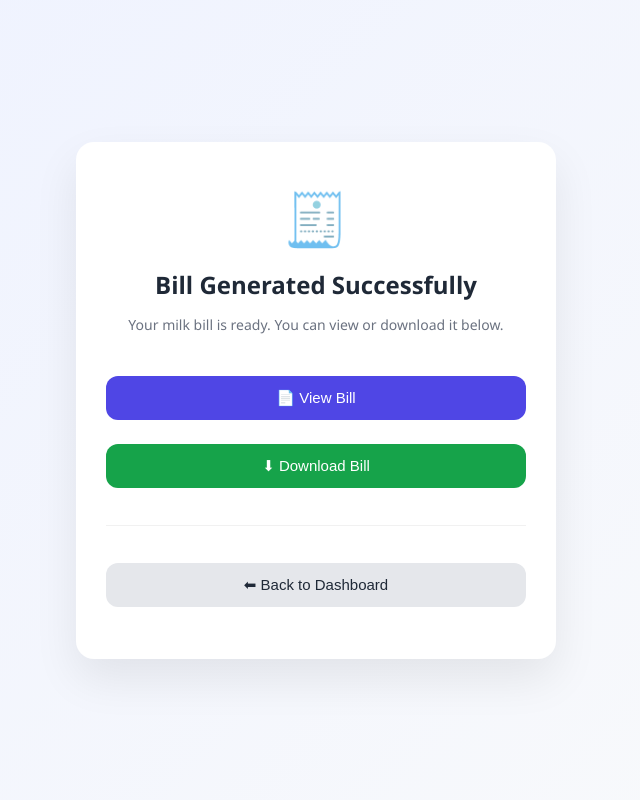
After one commit to Harmin30/milk-tracker, a Flask app: page /bill-ready in a window 1280 px wide. The commit adds this page. Shown: the whole page, without its empty margins (324-964 px from the left). Run offline with Flask 3, Linux system fonts and the light colour scheme; the visitor is signed in with stand-in values (Sample User, id 1).

Commit message:
Improve auth UI, flash messages, bill ready page, deployment prep

```diff
--- a/app.py
+++ b/app.py
@@ -6,6 +6,12 @@ from collections import defaultdict
 from flask import send_file
 from datetime import datetime, timedelta
 import os
+
+BASE_DIR = os.path.abspath(os.path.dirname(__file__))
+BILL_FOLDER = os.path.join(BASE_DIR, "bills")
+
+if not os.path.exists(BILL_FOLDER):
+    os.makedirs(BILL_FOLDER)
 
 app = Flask(__name__)
 app.config['SECRET_KEY'] = os.environ.get("SECRET_KEY", "dev_secret_key")
@@ -30,8 +36,17 @@ else:
 from datetime import timedelta
 
 app.config['REMEMBER_COOKIE_DURATION'] = timedelta(days=7)
+
 app.config['SESSION_COOKIE_HTTPONLY'] = True
-app.config['SESSION_COOKIE_SECURE'] = os.environ.get("RENDER") is not None
+app.config['REMEMBER_COOKIE_HTTPONLY'] = True
+
+# Secure only in production (HTTPS)
+if os.environ.get("RENDER") is not None:
+    app.config['SESSION_COOKIE_SECURE'] = True
+    app.config['REMEMBER_COOKIE_SECURE'] = True
+else:
+    app.config['SESSION_COOKIE_SECURE'] = False
+    app.config['REMEMBER_COOKIE_SECURE'] = False
 
 db = SQLAlchemy(app)
 login_manager = LoginManager()
@@ -159,9 +174,11 @@ def login():
 
         if user and check_password_hash(user.password, password):
             login_user(user, remember=remember)
+            flash("Logged in successfully.", "success")
             return redirect(url_for("dashboard"))
         else:
-            flash("Invalid mobile or password.")
+            flash("Invalid mobile or password.", "danger")
+            return redirect(url_for("login"))
 
     return render_template("login.html")
 
@@ -170,7 +187,7 @@ def login():
 @login_required
 def logout():
     logout_user()
-    flash("Logged out successfully.")
+    flash("Logged out successfully.", "info")
     return redirect(url_for("login"))
 
 
@@ -191,15 +208,18 @@ def profile():
         buffalo_price = request.form.get("buffalo_price")
         cow_price = request.form.get("cow_price")
 
+        if not name or not address or not buffalo_price or not cow_price:
+            flash("Please fill all fields.", "warning")
+            return redirect(url_for("profile"))
+
         user_profile.name = name
         user_profile.address = address
-
-        user_profile.buffalo_price = float(buffalo_price) if buffalo_price else None
-        user_profile.cow_price = float(cow_price) if cow_price else None
+        user_profile.buffalo_price = float(buffalo_price)
+        user_profile.cow_price = float(cow_price)
 
         db.session.commit()
 
-        flash("Profile updated successfully.")
+        flash("Profile updated successfully.", "success")
         return redirect(url_for("profile"))
 
     return render_template("profile.html", profile=user_profile)
@@ -507,7 +527,10 @@ def generate_bill():
 
         # ================= PDF =================
 
-        file_path = f"milk_bill_{current_user.id}.pdf"
+        file_path = os.path.join(
+    BILL_FOLDER,
+    f"milk_bill_{current_user.id}.pdf"
+)
 
         doc = SimpleDocTemplate(
             file_path,
@@ -684,28 +707,34 @@ def generate_bill():
 
         elements.append(total_table)
 
-        # elements.append(Spacer(1, 0.8 * inch))
-
-        # # Generated On Text
-        # elements.append(
-        #     Paragraph(
-        #         f"<font size=9 color=grey>"
-        #         f"Generated on {datetime.now().strftime('%d %b %Y, %H:%M')}"
-        #         f"</font>",
-        #         normal_style
-        #     )
-        # )
-
-
         doc.build(elements)
 
-        return send_file(file_path, as_attachment=True)
+        return redirect(url_for("bill_ready"))
 
     return render_template(
         "generate_bill.html",
         completed_months=completed_months
     )
 
+@app.route("/bill-ready")
+@login_required
+def bill_ready():
+    return render_template("bill_ready.html")
+
+@app.route("/download-bill")
+@login_required
+def download_bill():
+
+    file_path = os.path.join(
+        BILL_FOLDER,
+        f"milk_bill_{current_user.id}.pdf"
+    )
+
+    if not os.path.exists(file_path):
+        flash("Bill not found. Please generate again.")
+        return redirect(url_for("generate_bill"))
+
+    return send_file(file_path)
 
 # Create tables automatically when app starts
 with app.app_context():
--- /dev/null
+++ b/templates/bill_ready.html
@@ -0,0 +1,145 @@
+<!doctype html>
+<html>
+<head>
+  <title>Bill Ready</title>
+  <meta name="viewport" content="width=device-width, initial-scale=1" />
+
+  <style>
+    :root {
+      --primary: #4f46e5;
+      --primary-hover: #4338ca;
+      --success: #16a34a;
+      --success-hover: #15803d;
+      --gray: #6b7280;
+      --dark: #1f2937;
+      --bg: linear-gradient(135deg, #eef2ff, #f9fafb);
+    }
+
+    body {
+      margin: 0;
+      font-family: "Segoe UI", system-ui, sans-serif;
+      background: var(--bg);
+      display: flex;
+      justify-content: center;
+      align-items: center;
+      height: 100vh;
+    }
+
+    .card {
+      width: 95%;
+      max-width: 420px;
+      background: #ffffff;
+      padding: 40px 30px;
+      border-radius: 18px;
+      box-shadow: 0 20px 45px rgba(0, 0, 0, 0.08);
+      text-align: center;
+      animation: fadeIn 0.4s ease-in-out;
+    }
+
+    @keyframes fadeIn {
+      from { opacity: 0; transform: translateY(15px); }
+      to { opacity: 1; transform: translateY(0); }
+    }
+
+    .icon {
+      font-size: 52px;
+      margin-bottom: 15px;
+    }
+
+    h2 {
+      margin: 10px 0 8px;
+      color: var(--dark);
+      font-weight: 600;
+    }
+
+    p {
+      color: var(--gray);
+      font-size: 14px;
+      margin-bottom: 30px;
+    }
+
+    .btn {
+      width: 100%;
+      padding: 13px;
+      margin: 12px 0;
+      border-radius: 12px;
+      border: none;
+      font-size: 15px;
+      font-weight: 500;
+      cursor: pointer;
+      transition: all 0.25s ease;
+    }
+
+    .btn-primary {
+      background: var(--primary);
+      color: white;
+    }
+
+    .btn-primary:hover {
+      background: var(--primary-hover);
+      transform: translateY(-2px);
+      box-shadow: 0 8px 20px rgba(79, 70, 229, 0.3);
+    }
+
+    .btn-success {
+      background: var(--success);
+      color: white;
+    }
+
+    .btn-success:hover {
+      background: var(--success-hover);
+      transform: translateY(-2px);
+      box-shadow: 0 8px 20px rgba(22, 163, 74, 0.3);
+    }
+
+    .btn-secondary {
+      background: #e5e7eb;
+      color: var(--dark);
+    }
+
+    .btn-secondary:hover {
+      background: #d1d5db;
+    }
+
+    a {
+      text-decoration: none;
+    }
+
+    .divider {
+      margin: 25px 0;
+      height: 1px;
+      background: #f1f1f1;
+    }
+  </style>
+</head>
+
+<body>
+
+<div class="card">
+
+  <div class="icon">🧾</div>
+
+  <h2>Bill Generated Successfully</h2>
+  <p>Your milk bill is ready. You can view or download it below.</p>
+
+  <!-- View Bill -->
+  <a href="{{ url_for('download_bill') }}" target="_blank">
+    <button class="btn btn-primary">📄 View Bill</button>
+  </a>
+
+  <!-- Direct Download -->
+  <a href="{{ url_for('download_bill') }}" download>
+    <button class="btn btn-success">⬇ Download Bill</button>
+  </a>
+
+  <div class="divider"></div>
+
+  <!-- Back to Dashboard -->
+  <a href="{{ url_for('dashboard') }}">
+    <button class="btn btn-secondary">⬅ Back to Dashboard</button>
+  </a>
+
+</div>
+
+</body>
+</html>
```
Also changed, not shown: templates/base.html (+118 -14 lines), templates/forgot_password.html (+33 -5 lines), templates/login.html (+22 -3 lines), templates/register.html (+33 -5 lines).
